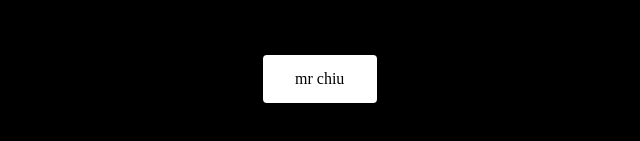
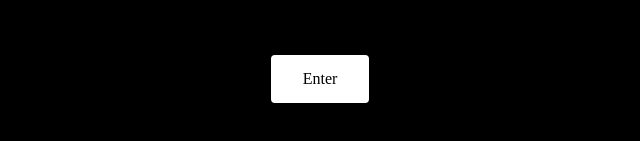
Before and after one commit to kMikhail3/personal-site, a plain HTML site: page index.html in a window 1280 px wide. Shown: the part 427-568 px from the top of the page, without its empty margins (320-960 px from the left). Drawn offline with nearby package versions, Linux system fonts and the light colour scheme.

Commit message:
updated text

```diff
--- a/index.html
+++ b/index.html
@@ -19,7 +19,7 @@
 
         <div class = "container" >
             <a class = "buttons" href="https://github.com/kMikhail3">
-                <div class = "negat"> mr chiu </div>
+                <div class = "enter-site"> Enter </div>
             </a>
         </div>
     </body>
--- a/styles.css
+++ b/styles.css
@@ -94,7 +94,7 @@ span:nth-child(5) {
   box-shadow: inset 300px 0 0 0 #5900ff;
 }
 
-.negat{
+.enter-site{
   opacity: 0;
   animation: fade-in 1.6s 0.1s forwards cubic-bezier(0.11, 0, 0.5, 0);
   color: rgb(0, 0, 0);
```
